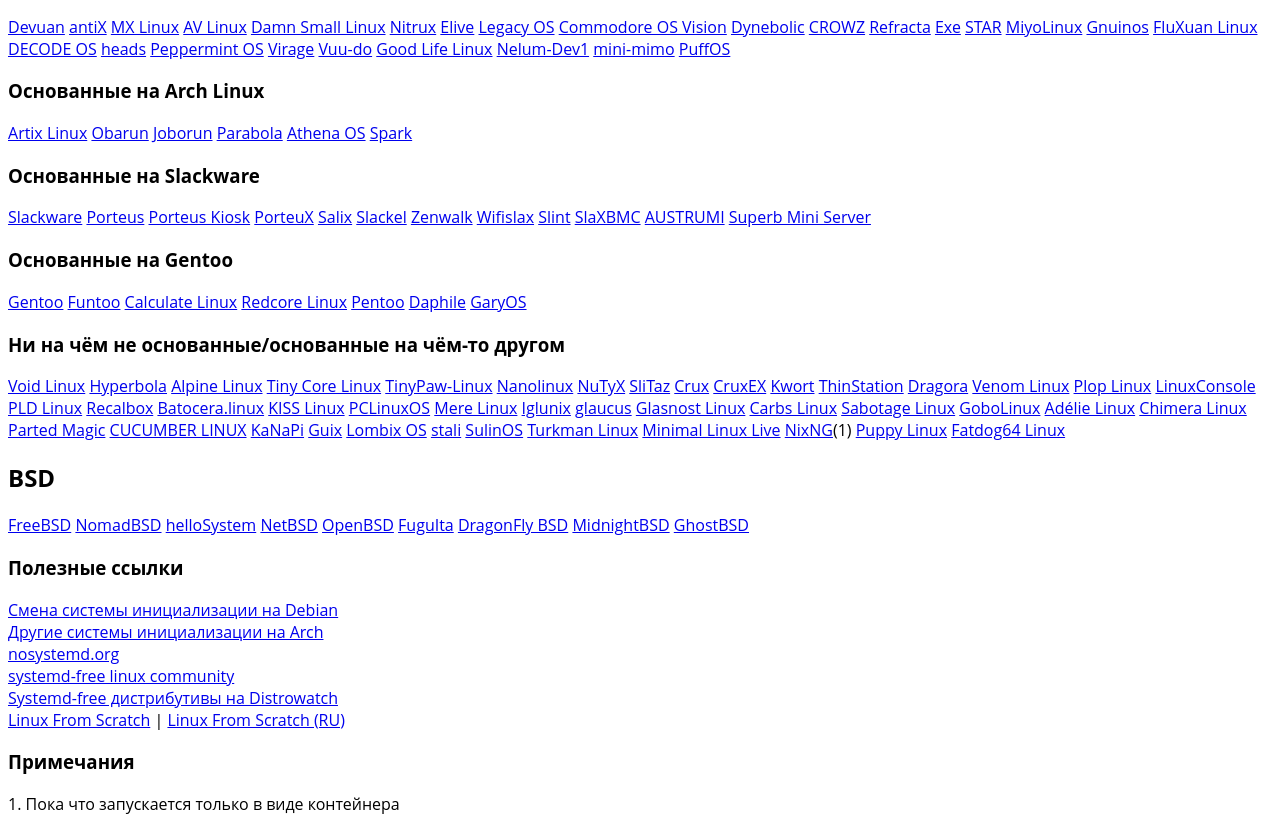
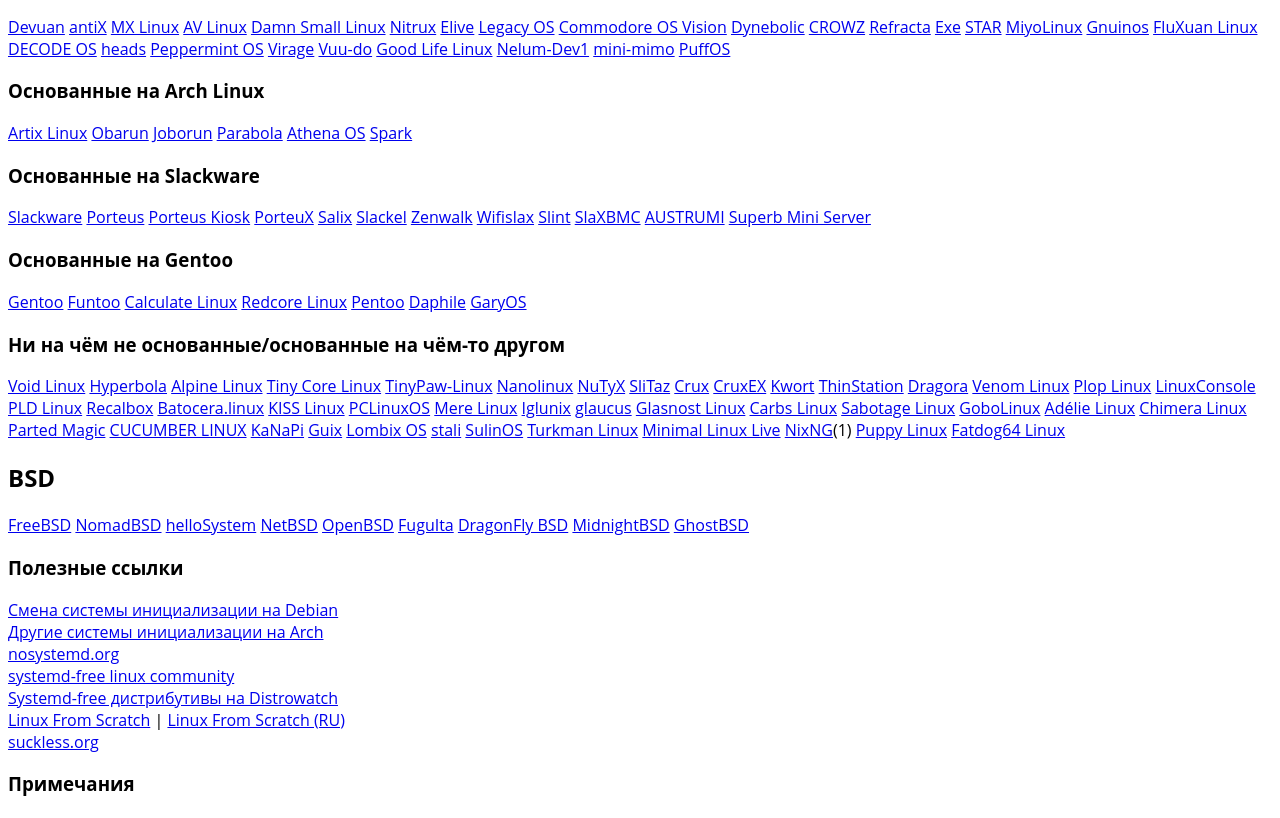
Before and after one commit to etar125/sysdfree.github.io, a plain HTML site: page index.html in a window 1280 px wide. Shown: the part 114-932 px from the top of the page. Drawn offline with Linux system fonts and the light colour scheme.

Commit message:
+ссылка на suckless.org

```diff
--- a/index.html
+++ b/index.html
@@ -131,6 +131,7 @@
 		<a href="https://sysdfree.wordpress.com/">systemd-free linux community</a><br>
 		<a href="https://distrowatch.com/search.php?defaultinit=Not+systemd#simpleresults">Systemd-free дистрибутивы на Distrowatch</a><br>
 		<a href="https://linuxfromscratch.org/">Linux From Scratch</a> | <a href="https://linuxfromscratch.ru/">Linux From Scratch (RU)</a><br>
+		<a href="https://suckless.org/">suckless.org</a>
 
 		<h3>Примечания</h3>
 		1. Пока что запускается только в виде контейнера
```
